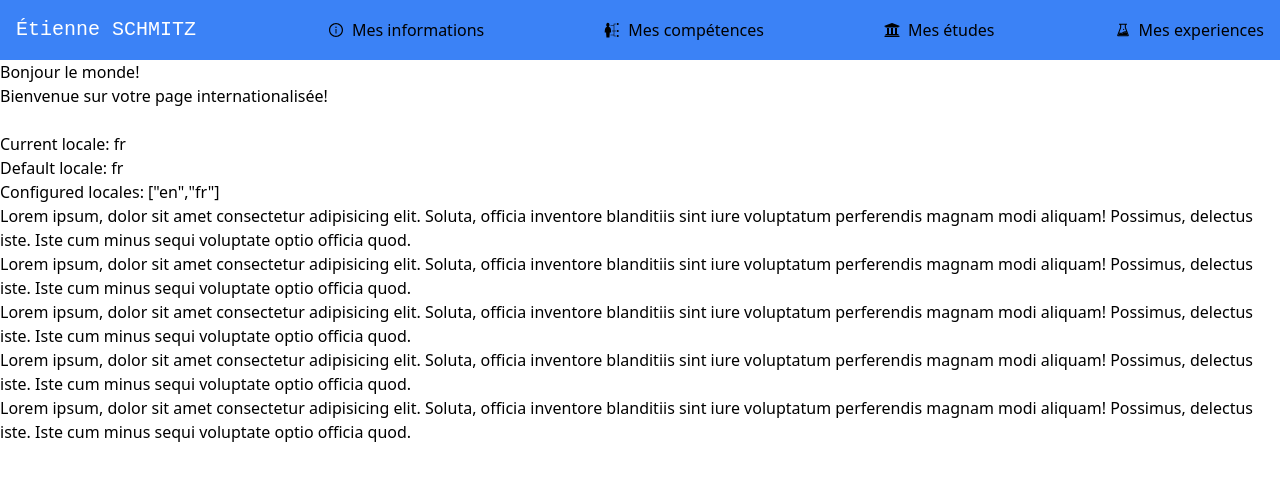
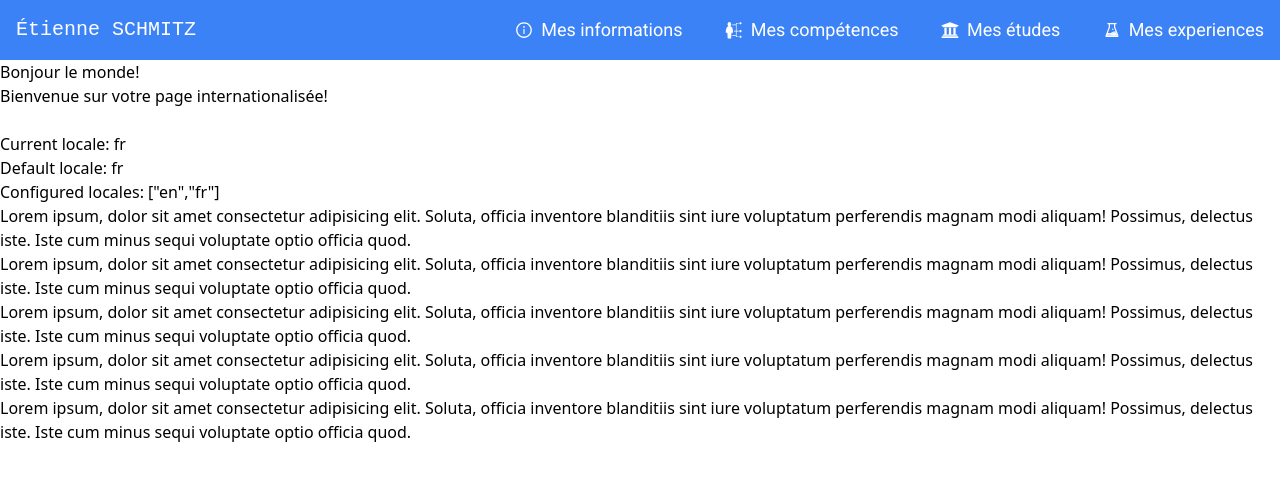
Before and after one commit to EtienneSchmitz/my-website, a Next.js app: page / in a window 1280 px wide. Shown: the top 480 px of the page. Built offline with nearby package versions, Linux system fonts and the light colour scheme.

Commit message:
fix - Remove css directive (vscode settings
Add category and use roboto font for category

```diff
--- a/components/Header.tsx
+++ b/components/Header.tsx
@@ -15,7 +15,7 @@ export default function Header() {
           <a>Étienne SCHMITZ</a>
         </Link>
       </div>
-      <div className="flex justify-between w-3/4">
+      <div className="flex justify-between w-3/5">
         <Category
           icon={<AiOutlineInfoCircle />}
           name="Mes informations"
--- a/components/Header/Category.tsx
+++ b/components/Header/Category.tsx
@@ -2,6 +2,8 @@ import React, { ReactElement } from "react";
 
 import Link from "next/link";
 import { IconType } from "react-icons/lib";
+
+import styles from "../../styles/Header.module.css";
 
 interface CategoryProps {
   icon: ReactElement<IconType>;
@@ -12,7 +14,7 @@ interface CategoryProps {
 export default function Category(props: CategoryProps) {
   return (
     <Link href={props.url}>
-      <a className="flex items-center text-teal-lighter hover:text-white">
+      <a className={styles.category}>
         {props.icon}
         <span className="ml-2">{props.name}</span>
       </a>
--- a/styles/Header.module.css
+++ b/styles/Header.module.css
@@ -18,6 +18,8 @@
 
 .category {
   font-family: "Roboto", sans-serif;
+  @apply text-lg;
+  @apply flex items-center text-white hover:text-blue-200;
 }
 
 /*
```
